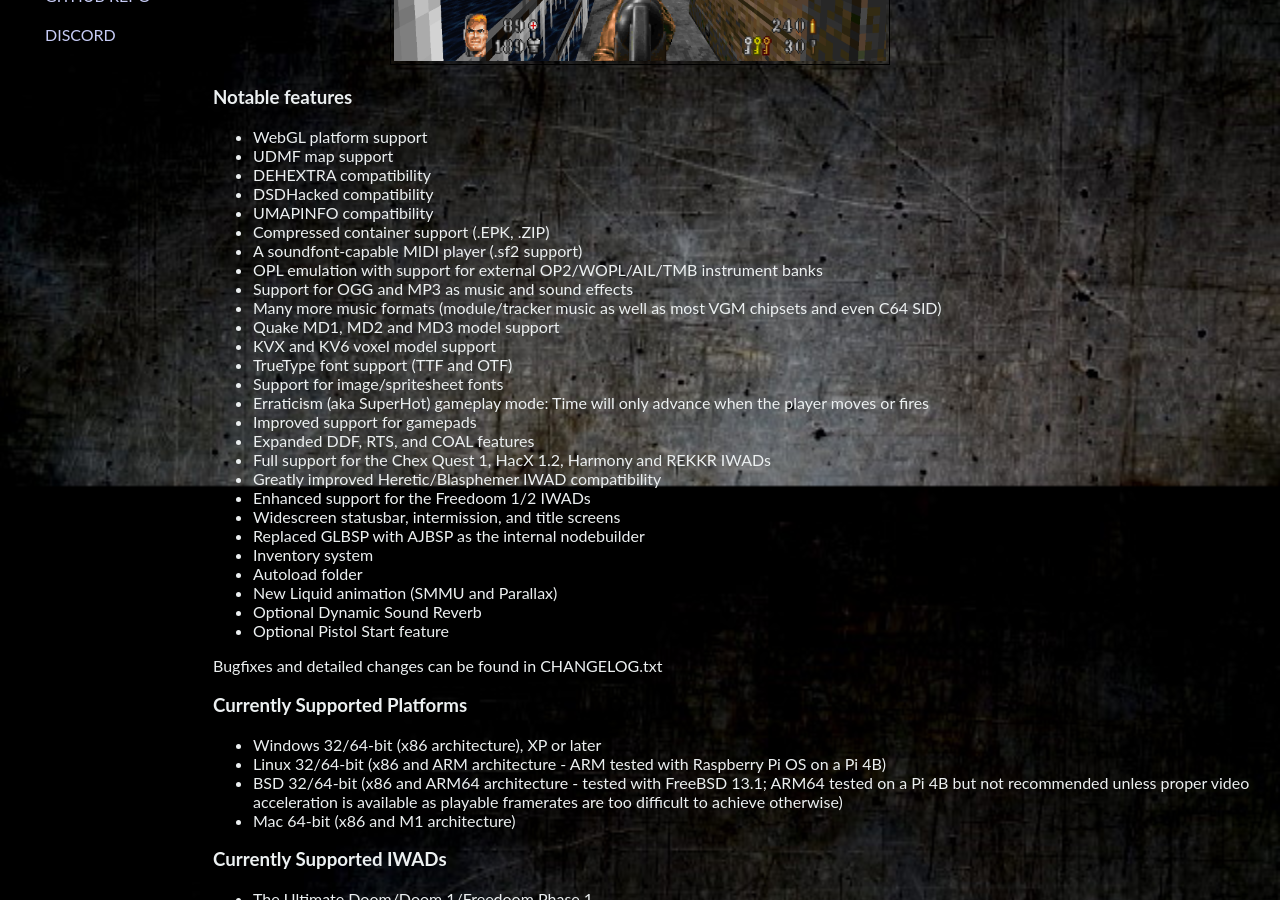
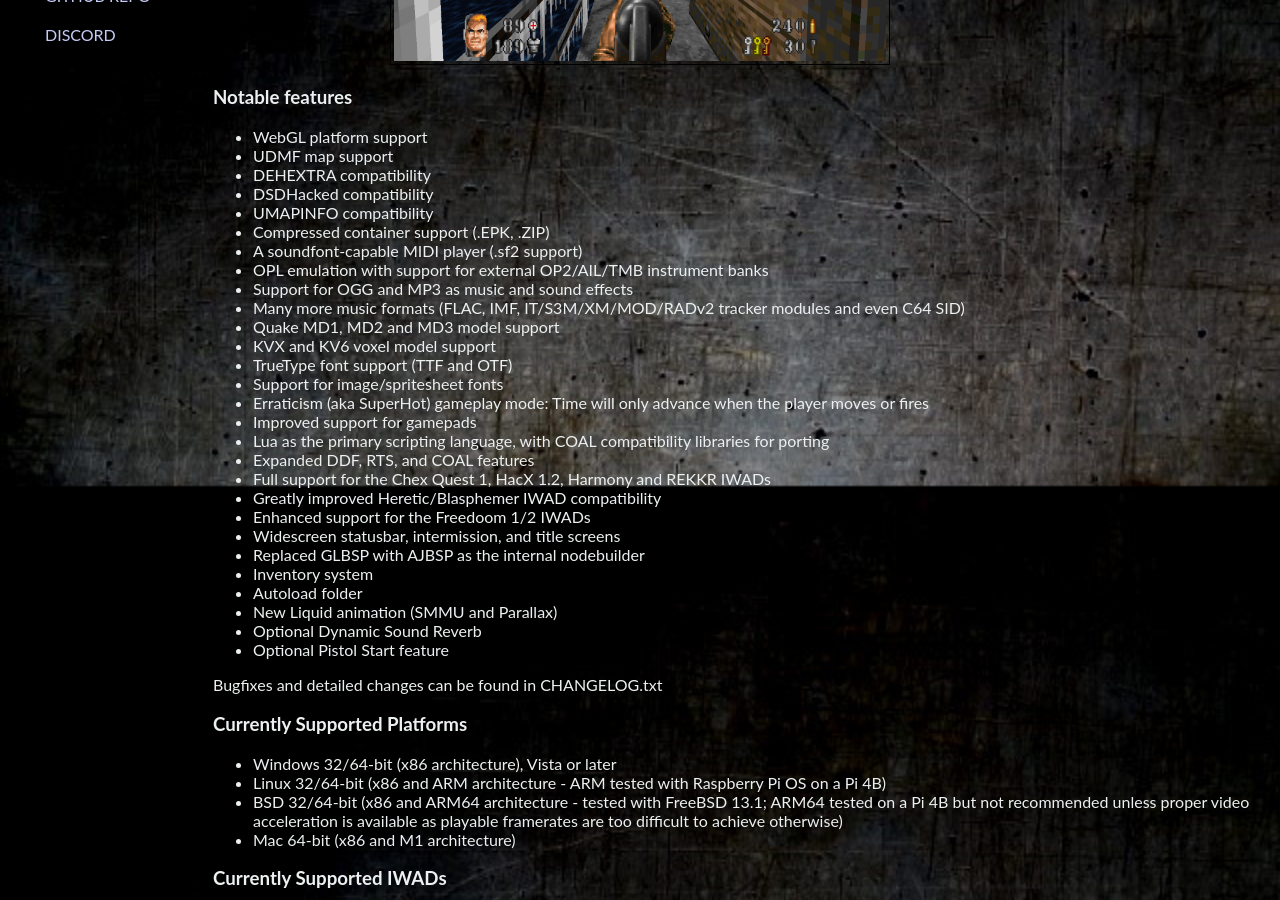
Before and after one commit to edge-classic/edge-classic.github.io, a Jekyll site: the page index.html, which Jekyll copies as it is, in a window 1280 px wide and 900 px high, scrolled down 414 px. Built offline with Jekyll 4.4.1, drawn with Linux system fonts in a browser that asks for light colours.

Commit message:
Updated github site

```diff
--- a/index.html
+++ b/index.html
@@ -74,15 +74,16 @@
 <li>UMAPINFO compatibility</li>
 <li>Compressed container support (.EPK, .ZIP)</li>
 <li>A soundfont-capable MIDI player (.sf2 support)</li>
-<li>OPL emulation with support for external OP2/WOPL/AIL/TMB instrument banks</li>
+<li>OPL emulation with support for external OP2/AIL/TMB instrument banks</li>
 <li>Support for OGG and MP3 as music and sound effects</li>
-<li>Many more music formats (module/tracker music as well as most VGM chipsets and even C64 SID)</li>
+<li>Many more music formats (FLAC, IMF, IT/S3M/XM/MOD/RADv2 tracker modules and even C64 SID)</li>
 <li>Quake MD1, MD2 and MD3 model support</li>
 <li>KVX and KV6 voxel model support</li>
 <li>TrueType font support (TTF and OTF)</li>
 <li>Support for image/spritesheet fonts</li>
 <li>Erraticism (aka SuperHot) gameplay mode: Time will only advance when the player moves or fires</li>
 <li>Improved support for gamepads</li>
+<li>Lua as the primary scripting language, with COAL compatibility libraries for porting</li>
 <li>Expanded DDF, RTS, and COAL features</li>
 <li>Full support for the Chex Quest 1, HacX 1.2, Harmony and REKKR IWADs</li>
 <li>Greatly improved Heretic/Blasphemer IWAD compatibility</li>
@@ -99,7 +100,7 @@
 
 <h3 dir="auto">Currently Supported Platforms</h3>
 <ul dir="auto">
-<li>Windows 32/64-bit (x86 architecture), XP or later</li>
+<li>Windows 32/64-bit (x86 architecture), Vista or later</li>
 <li>Linux 32/64-bit (x86 and ARM architecture - ARM tested with Raspberry Pi OS on a Pi 4B)</li>
 <li>BSD 32/64-bit (x86 and ARM64 architecture - tested with FreeBSD 13.1; ARM64 tested on a Pi 4B but not recommended unless proper video acceleration is available
 as playable framerates are too difficult to achieve otherwise)</li>
```
